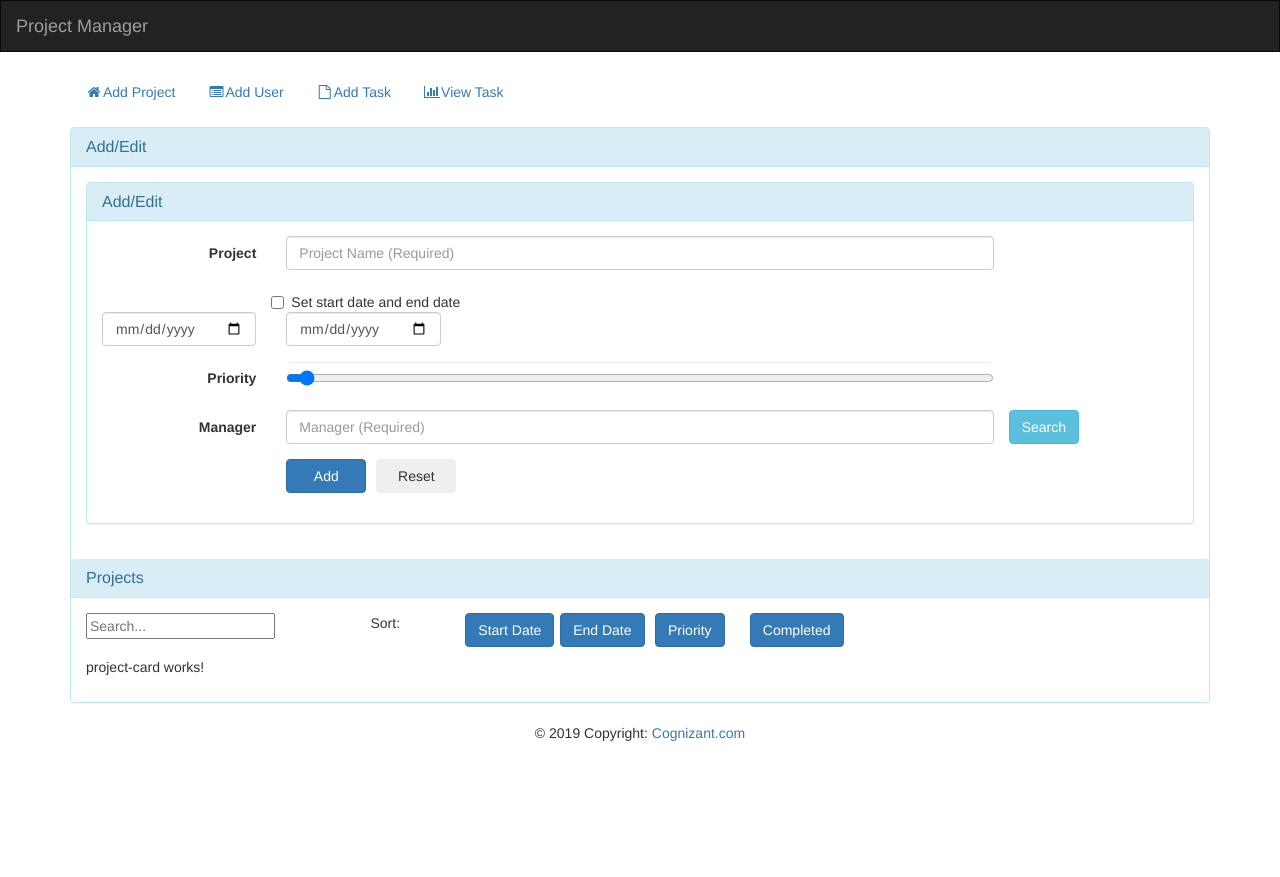
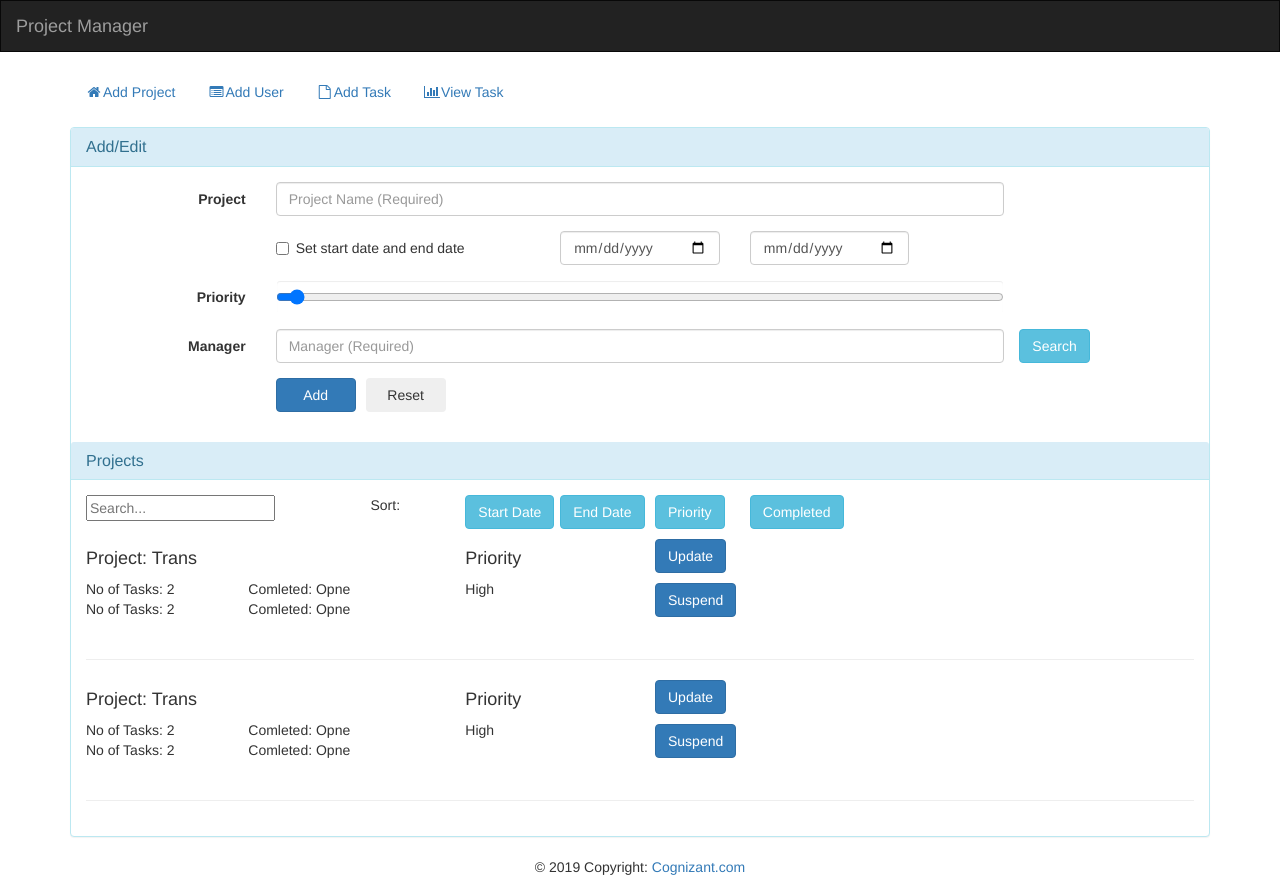
Before and after one commit to jfstack/fse-final-assesment, an Angular app in the folder project-tracker-fe/: page /project in a window 1280 px wide. Before the commit the page ends 800 px from the top, so only its background shows below. Built offline with nearby package versions, Linux system fonts and the light colour scheme.

Commit message:
all screens with initial version

```diff
--- a/project-tracker-fe/src/app/components/project/project-add/project-add.component.html
+++ b/project-tracker-fe/src/app/components/project/project-add/project-add.component.html
@@ -1,9 +1,4 @@
 
-  <div class="panel panel-info" style="margin-left: 0px;">
-      <div class="panel-heading">
-          <h3 class="panel-title">Add/Edit</h3>
-        </div>
-        <div class="panel-body">
 
           <form class="form-horizontal">
 
@@ -24,7 +19,7 @@
 
 
               <div class="form-group">
-                  <div class="col-sm-offset-2">
+                  <div class="col-12 col-sm-offset-2 col-sm-3">
                     <div class="checkbox">
                       <label>
                         <input type="checkbox"> Set start date and end date
@@ -32,14 +27,14 @@
                     </div>
                   </div>
 
-                    <div class="col-sm-2">
+                    <div class="col-12 col-sm-2">
                     <input type="date"
                             class="form-control"
                             required
                             name="startDate"
                             >
                   </div>
-                  <div class="col-sm-2">
+                  <div class="col-12 col-sm-2">
                   <input type="date"
                           class="form-control"
                           required
@@ -96,5 +91,3 @@
               </div>
 
             </form>
-        </div>
-  </div>
--- a/project-tracker-fe/src/app/components/project/project-list/project-card/project-card.component.html
+++ b/project-tracker-fe/src/app/components/project/project-list/project-card/project-card.component.html
@@ -1,3 +1,36 @@
-<p>
-  project-card works!
-</p>
+<div class="row">
+  <div class="col-12 col-md-4">
+    <div class="card">
+      <div class="card-body">
+        <h4 class="card-title">Project: Trans</h4>
+        <table class="table">
+          <tr>
+            <td>No of Tasks: 2</td>
+            <td>Comleted: Opne</td>
+          </tr>
+          <tr>
+            <td>No of Tasks: 2</td>
+            <td>Comleted: Opne</td>
+          </tr>
+        </table>
+      </div>
+    </div>
+  </div>
+  <div class="col-12 col-md-2">
+    <div class="card">
+      <div class="card-body">
+        <h4 class="card-title">Priority</h4>
+        <span>High</span>
+      </div>
+    </div>
+  </div>
+  <div class="col-12 col-md-2">
+    <div class="card border-0">
+      <div class="card-body">
+        <a href="#" class="btn btn-primary" style="margin-bottom: 1rem;">Update</a><br>
+        <a href="#" class="btn btn-primary">Suspend</a>
+      </div>
+    </div>
+  </div>
+</div>
+<hr>
--- a/project-tracker-fe/src/app/components/project/project-list/project-list.component.html
+++ b/project-tracker-fe/src/app/components/project/project-list/project-list.component.html
@@ -3,18 +3,19 @@
 
     <div class="col-sm-1">Sort:</div>
     <div class="col-sm-1">
-      <button type="button" class="btn btn-primary">Start Date</button>
+      <button type="button" class="btn btn-info">Start Date</button>
     </div>
     <div class="col-sm-1">
-        <button type="button" class="btn btn-primary">End Date</button>
+        <button type="button" class="btn btn-info">End Date</button>
     </div>
     <div class="col-sm-1">
-        <button type="button" class="btn btn-primary">Priority</button>
+        <button type="button" class="btn btn-info">Priority</button>
     </div>
     <div class="col-sm-1">
-        <button type="button" class="btn btn-primary">Completed</button>
+        <button type="button" class="btn btn-info">Completed</button>
     </div>
   </div>
   <div style="margin-top: 10px;">
       <project-card></project-card>
+      <project-card></project-card>
   </div>
--- a/project-tracker-fe/src/app/components/user/user-list/user-list.component.html
+++ b/project-tracker-fe/src/app/components/user/user-list/user-list.component.html
@@ -3,15 +3,16 @@
 
   <div class="col-sm-1">Sort:</div>
   <div class="col-sm-1">
-    <button type="button" class="btn btn-primary">FirstName</button>
+    <button type="button" class="btn btn-info">FirstName</button>
   </div>
   <div class="col-sm-1">
-      <button type="button" class="btn btn-primary">LastName</button>
+      <button type="button" class="btn btn-info">LastName</button>
   </div>
   <div class="col-sm-1">
-      <button type="button" class="btn btn-primary">Id</button>
+      <button type="button" class="btn btn-info">Id</button>
   </div>
 </div>
 <div style="margin-top: 10px;">
     <user-card></user-card>
+    <user-card></user-card>
 </div>
--- a/project-tracker-fe/src/app/components/view-task/task-card/task-card.component.html
+++ b/project-tracker-fe/src/app/components/view-task/task-card/task-card.component.html
@@ -19,8 +19,8 @@
             <td>A</td>
             <td>A</td>
             <td>A</td>
-            <td><button type="button" class="btn-group-xs">Edit</button></td>
-            <td><button type="button" class="btn-group-xs">End Task</button></td>
+            <td><button type="button" class="btn btn-primary">Edit</button></td>
+            <td><button type="button" class="btn btn-primary">End Task</button></td>
           </tr>
         </tbody>
       </table>
--- a/project-tracker-fe/src/app/components/view-task/view-task.component.html
+++ b/project-tracker-fe/src/app/components/view-task/view-task.component.html
@@ -13,16 +13,16 @@
 
                 <div class="col-sm-1">Sort:</div>
                 <div class="col-sm-1">
-                  <button type="button" class="btn btn-primary">Start Date</button>
+                  <button type="button" class="btn btn-info">Start Date</button>
                 </div>
                 <div class="col-sm-1">
-                    <button type="button" class="btn btn-primary">End Date</button>
+                    <button type="button" class="btn btn-info">End Date</button>
                 </div>
                 <div class="col-sm-1">
-                    <button type="button" class="btn btn-primary">Priority</button>
+                    <button type="button" class="btn btn-info">Priority</button>
                 </div>
                 <div class="col-sm-1">
-                    <button type="button" class="btn btn-primary">Completed</button>
+                    <button type="button" class="btn btn-info">Completed</button>
                 </div>
               </div>
               <div style="margin-top: 10px;">
```
